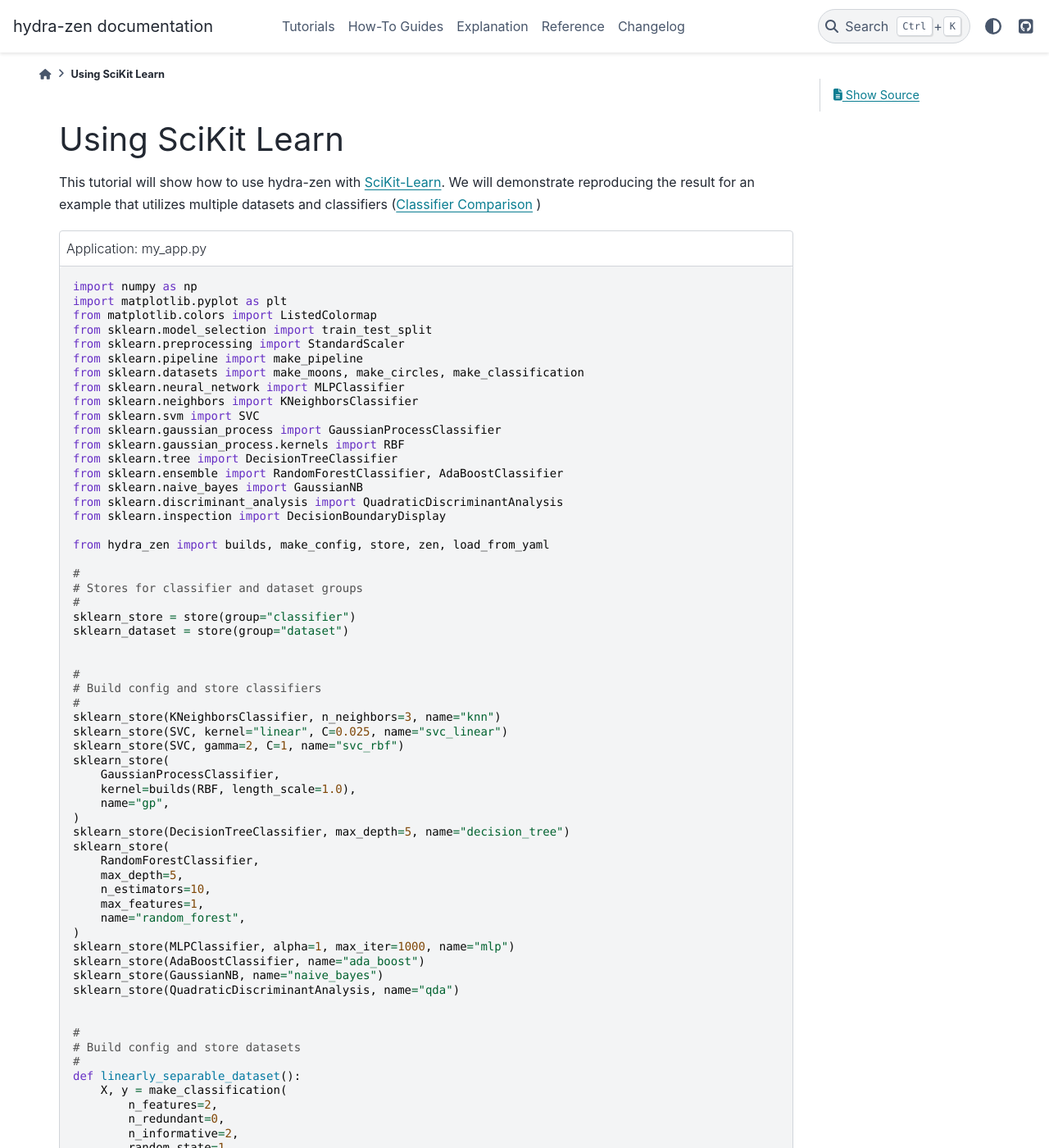
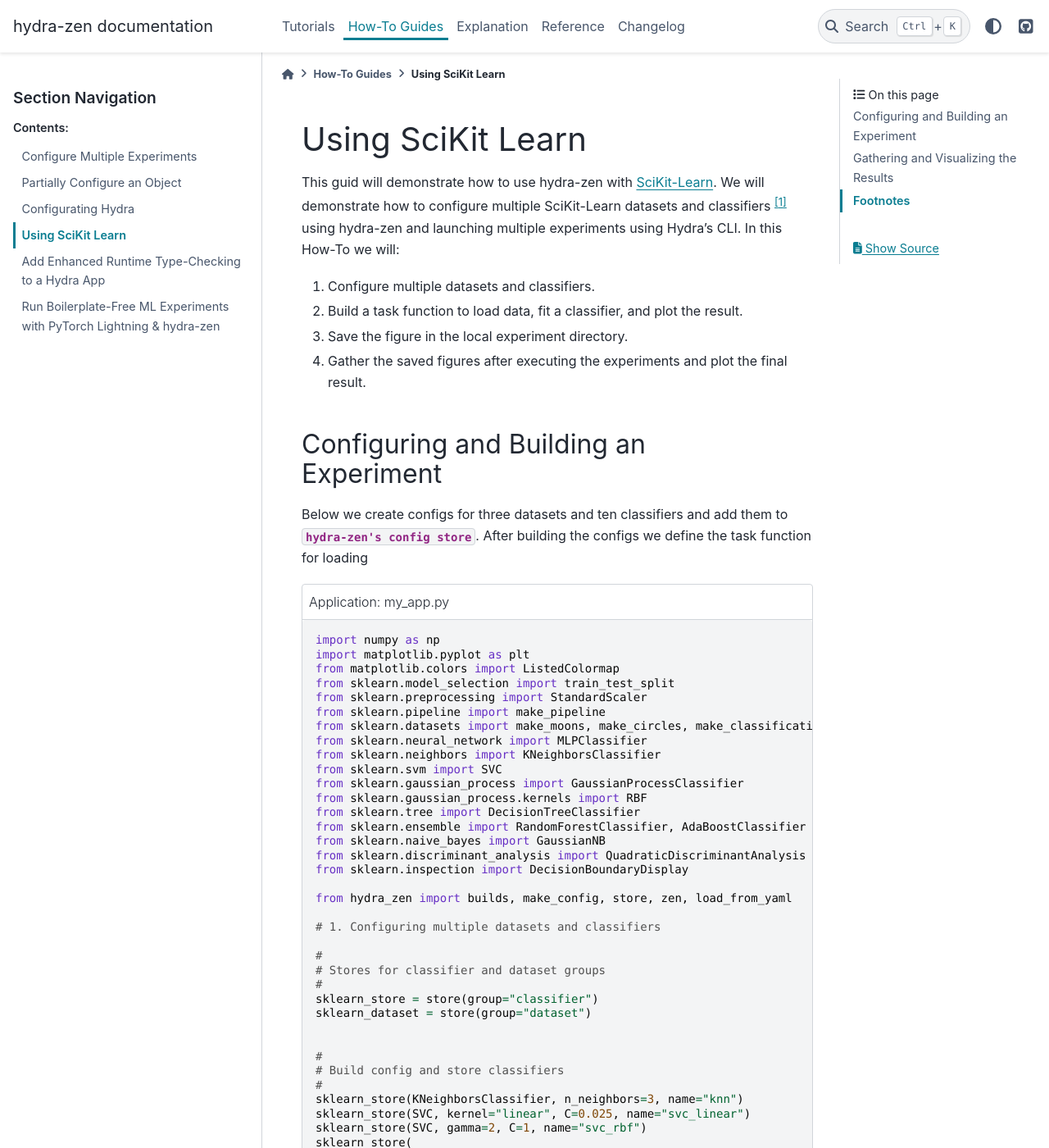
Before and after one commit to mit-ll-responsible-ai/hydra-zen, a Sphinx documentation site: the page built from docs/source/how_to/using_scikit_learn.rst, in a window 1280 px wide and 1400 px high. Shown: the whole window at 82% size. Built offline with Sphinx 7.4.7 and the PyData theme 0.15.4, drawn with Linux system fonts in a browser that asks for light colours; the version number could not be read and is left out; some of the changed text lies outside the part shown.

Commit message:
creating link to scikit learn how to

```diff
--- a/docs/source/tutorials/using_scikit_learn.rst
+++ b/docs/source/how_to/using_scikit_learn.rst
@@ -1,16 +1,26 @@
 .. meta::
-   :description: Using SciKit Learn.
+   :description: Experimenting with SciKit Learn.
 
 
 ===================
 Using SciKit Learn
 ===================
 
-This tutorial will show how to use hydra-zen with `SciKit-Learn <https://scikit-learn.org/stable/index.html>`_.  We
-will demonstrate reproducing the result for an example that utilizes multiple datasets
-and classifiers
-(`Classifier Comparison <https://scikit-learn.org/stable/auto_examples/classification/plot_classifier_comparison.html#sphx-glr-auto-examples-classification-plot-classifier-comparison-py>`_ )
+This guid will demonstrate how to use hydra-zen with `SciKit-Learn <https://scikit-learn.org/stable/index.html>`_.  We will
+demonstrate how to configure multiple SciKit-Learn datasets and classifiers [1]_ using hydra-zen and launching multiple
+experiments using Hydra's CLI.  In this How-To we will:
 
+1. Configure multiple datasets and classifiers.
+2. Build a task function to load data, fit a classifier, and plot the result.
+3. Save the figure in the local experiment directory.
+4. Gather the saved figures after executing the experiments and plot the final result.
+
+
+Configuring and Building an Experiment
+======================================
+
+Below we create configs for three datasets and ten classifiers and add them to :class:`hydra-zen's config store <hydra_zen.ZenStore>`.
+After building the configs we define the task function for loading
 
 .. code-block:: python
     :caption: Application: my_app.py
@@ -34,6 +44,8 @@
     from sklearn.inspection import DecisionBoundaryDisplay
 
     from hydra_zen import builds, make_config, store, zen, load_from_yaml
+
+    # 1. Configuring multiple datasets and classifiers
 
     #
     # Stores for classifier and dataset groups
@@ -67,9 +79,7 @@
     sklearn_store(QuadraticDiscriminantAnalysis, name="qda")
 
 
-    #
     # Build config and store datasets
-    #
     def linearly_separable_dataset():
         X, y = make_classification(
             n_features=2,
@@ -95,9 +105,7 @@
         name="circles",
     )
 
-    #
     # Task configuration
-    #
     store(
         make_config(
             hydra_defaults=["_self_", {"dataset": "moons"}, {"classifier": "knn"}],
@@ -107,21 +115,18 @@
         name="config",
     )
 
+    # 2. Build a task function to load data, fit a classifier, and plot the result.
 
     def task(dataset, classifier):
         fig, ax = plt.subplots()
 
-        #
         # split data for train and test
-        #
         X, y = dataset()
         X_train, X_test, y_train, y_test = train_test_split(
             X, y, test_size=0.4, random_state=42
         )
 
-        #
         # plot the data
-        #
         x_min, x_max = X[:, 0].min() - 0.5, X[:, 0].max() + 0.5
         y_min, y_max = X[:, 1].min() - 0.5, X[:, 1].max() + 0.5
 
@@ -161,6 +166,8 @@
         # load overrides to set plot title
         overrides = load_from_yaml(".hydra/overrides.yaml")
 
+
+        # 3. Save the figure in the local experiment directory.
         if len(overrides) == 2:
             dname = overrides[0].split("=")[1]
             cname = overrides[1].split("=")[1]
@@ -168,8 +175,8 @@
         else:
             fig.savefig("result.png", pad_inches=0.0, bbox_inches = 'tight')
 
-    # For hydra multirun, otherwise figures stay open until all runs
-    # are completed
+    # For hydra multirun figures will stay open until all runs are completed
+    # if we do not close the figure
     plt.close()
 
 
@@ -224,12 +231,14 @@
                   config.yaml
                   hydra.yaml
 
+Gathering and Visualizing the Results
+=====================================
 
 To load images and visualize the results simply load in all `png` files
 stored in job directories and plot the results.
 
 .. code-block:: python
-   :caption: Gathering and Plotting Results
+   :caption: 4. Gathering and Plotting Results
 
     import matplotlib.pyplot as plt
     import matplotlib.image as mpimg
@@ -272,3 +281,8 @@
 The resulting figure should be:
 
 .. image:: scikit_learn.png
+
+
+Footnotes
+=========
+.. [1] This closely mirrors SciKit-Learn's (`Classifier Comparison <https://scikit-learn.org/stable/auto_examples/classification/plot_classifier_comparison.html#sphx-glr-auto-examples-classification-plot-classifier-comparison-py>`_ ) example.  We emphasize the ability to configure multiple datasets and classifiers using hydra-zen and launching multiple experiments using Hydra CLI.
--- a/docs/source/how_tos.rst
+++ b/docs/source/how_tos.rst
@@ -17,5 +17,6 @@
    how_to/configuring_experiments
    how_to/partial_config
    how_to/configure_hydra
+   how_to/using_scikit_learn
    how_to/beartype
    how_to/pytorch_lightning
```
Also changed, not shown: docs/source/tutorials/scikit_learn.png (deleted).
